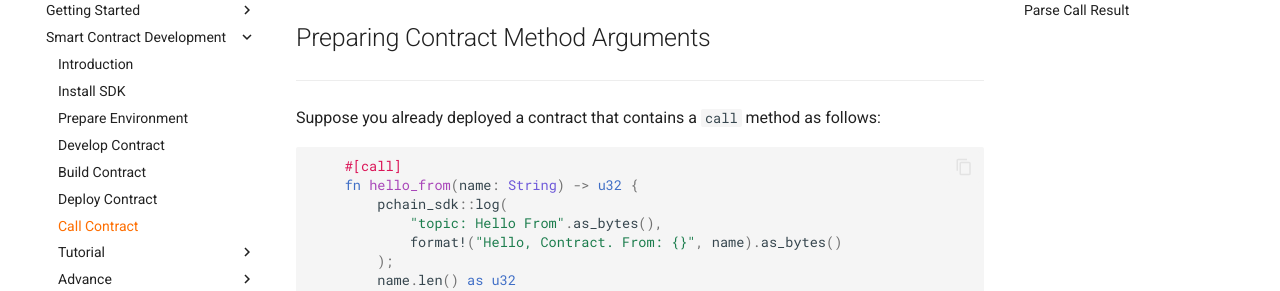
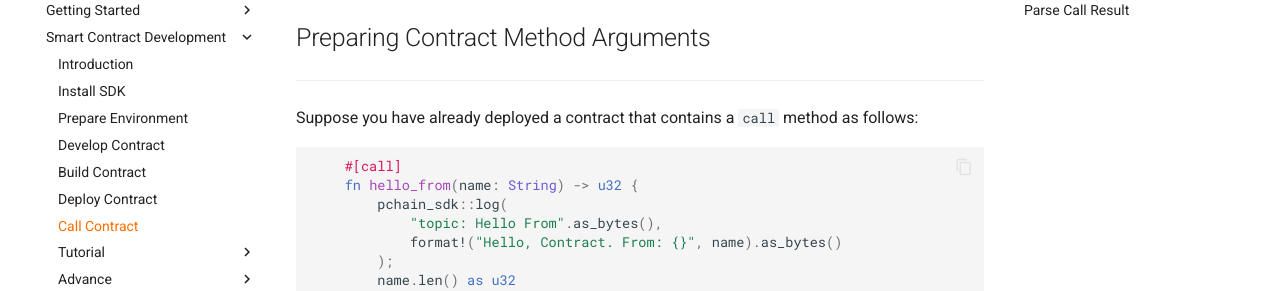
Before and after one commit to parallelchain-io/parallelchain-docs, an MkDocs documentation site: the page built from docs/smart_contract_sdk/call_contract.md, in a window 1280 px wide and 900 px high. Shown: the part 200-491 px from the top of the window. Built offline with MkDocs 1.6.1 and Material for MkDocs 9.7.7, drawn with Linux system fonts in a browser that asks for light colours; comment, search, counter and statistics services are not loaded.

````diff
--- a/docs/smart_contract_sdk/call_contract.md
+++ b/docs/smart_contract_sdk/call_contract.md
@@ -9,7 +9,7 @@ tags:
 ## Preparing Contract Method Arguments
 ---
 
-Suppose you already deployed a contract that contains a `call` method as follows:
+Suppose you have already deployed a contract that contains a `call` method as follows:
 
 ```rust
     #[call]
````
Also changed, not shown: docs/smart_contract_sdk/build_contract.md (+1 -1 lines).
